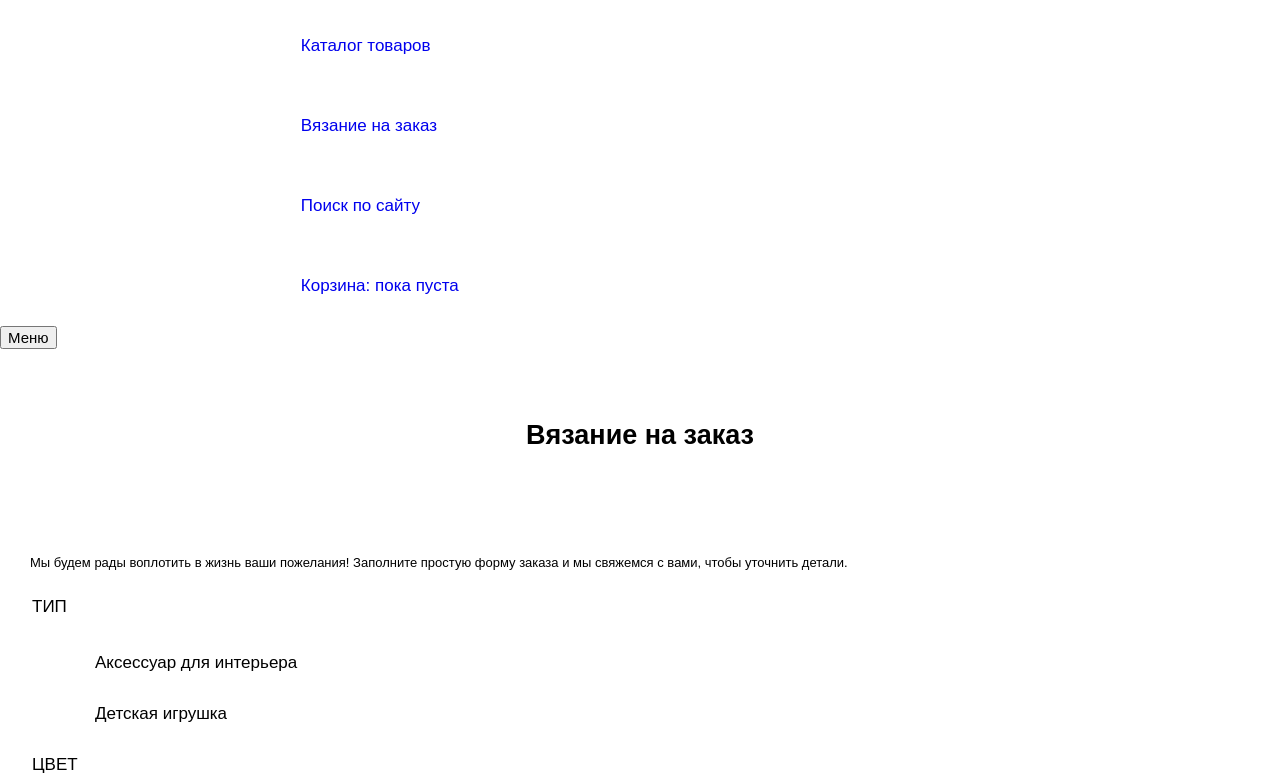
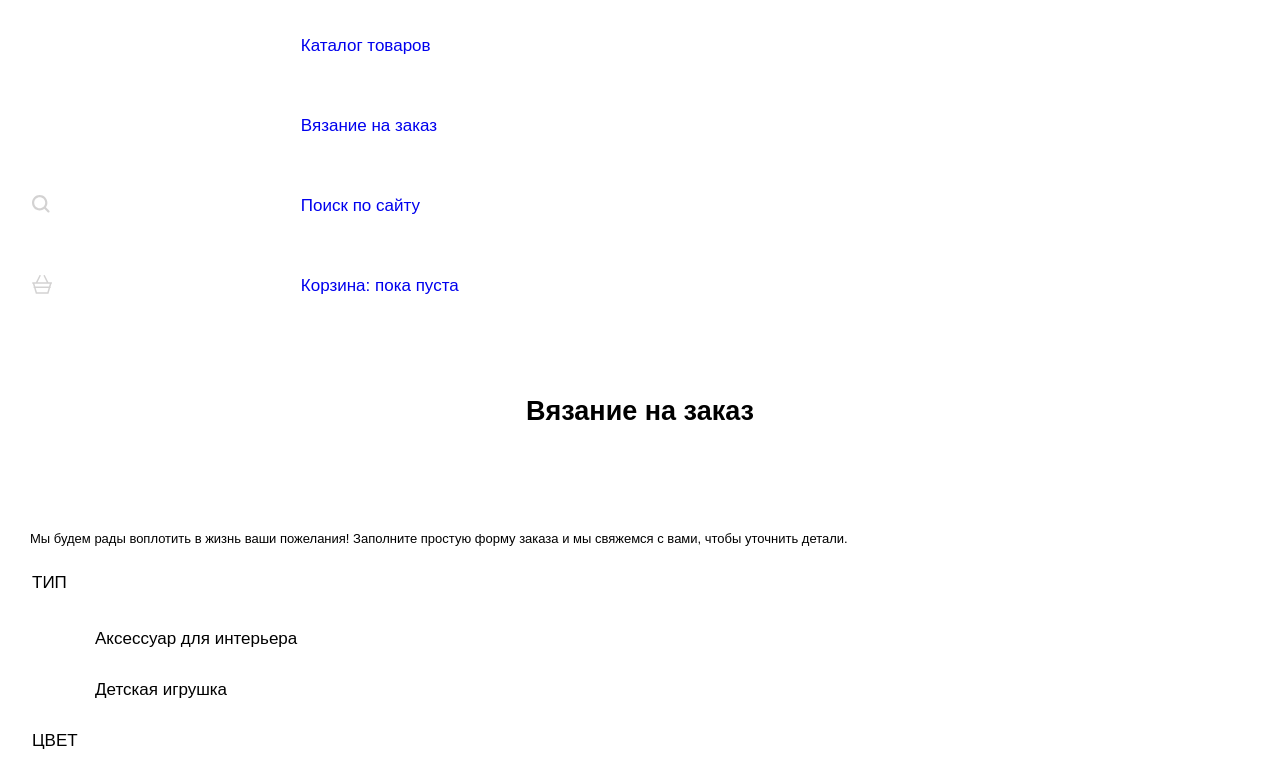
Before and after one commit to Yellrus/194334-mishka, a website: page form.html in a window 1280 px wide. Shown: the part 73-852 px from the top of the page. Drawn offline with nearby package versions, Linux system fonts and the light colour scheme; files that its build step writes are made by us from their sources.

Commit message:
Копипаст стилей из index (page-header)

```diff
--- a/form.html
+++ b/form.html
@@ -18,10 +18,23 @@
     <nav class="page-header__nav" role="navigation">
       <a class="page-header__item" href="#">Каталог товаров</a>
       <a class="page-header__item" href="#">Вязание на заказ</a>
-      <a class="page-header__item  page-header__item--icon  page-header__item--search" href="#">Поиск по сайту</a>
-      <a class="page-header__item  page-header__item--icon  page-header__item--basket" href="#">Корзина: пока пуста</a>
+      <a class="page-header__item  page-header__item--icon  page-header__item--search" href="#">
+        <svg class="page-header__item-icon"  version="1.1" id="Layer_1" xmlns="http://www.w3.org/2000/svg" xmlns:xlink="http://www.w3.org/1999/xlink" x="0px" y="0px" width="17.6px" height="17.6px" viewBox="-0.8 -0.8 17.6 17.6" enable-background="new -0.8 -0.8 17.6 17.6" xml:space="preserve">
+          <path fill="#231F20" d="M16.47,14.93l-3.415-3.415C14.02,10.226,14.6,8.634,14.6,6.899c0-4.253-3.447-7.699-7.7-7.699 S-0.8,2.646-0.8,6.899s3.446,7.7,7.699,7.7c1.734,0,3.326-0.58,4.613-1.546l3.417,3.416c0.203,0.202,0.418,0.33,0.771,0.33 c0.607,0,1.1-0.492,1.1-1.1C16.8,15.459,16.739,15.2,16.47,14.93z M1.399,6.899c0-3.038,2.462-5.5,5.5-5.5s5.5,2.462,5.5,5.5 s-2.462,5.5-5.5,5.5S1.399,9.938,1.399,6.899z"/>
+        </svg>
+        Поиск по сайту
+      </a>
+      <a class="page-header__item  page-header__item--icon  page-header__item--basket" href="#">
+        <svg class="page-header__item-icon" version="1.1" id="Layer_1" xmlns="http://www.w3.org/2000/svg" xmlns:xlink="http://www.w3.org/1999/xlink" x="0px" y="0px" width="20.294px" height="18.849px" viewBox="264.205 370.961 20.294 18.849" enable-background="new 264.205 370.961 20.294 18.849" xml:space="preserve">
+          <path fill="#231F20" d="M283.75,378.19h-3.151l-3.407-6.814c-0.185-0.37-0.634-0.52-1.006-0.335 c-0.371,0.186-0.521,0.636-0.335,1.006l3.071,6.143h-9.138l3.072-6.143c0.185-0.371,0.035-0.821-0.335-1.006 c-0.37-0.185-0.821-0.035-1.006,0.335l-3.407,6.814h-3.151c-0.414,0-0.75,0.336-0.75,0.75s0.336,0.75,0.75,0.75h0.157l0.855,2.991 c-0.187,0.137-0.316,0.347-0.316,0.595c0,0.396,0.309,0.71,0.697,0.739l1.656,5.795h12.697l1.656-5.795 c0.388-0.028,0.698-0.344,0.698-0.739c0-0.249-0.129-0.459-0.316-0.596l0.854-2.991h0.157c0.414,0,0.75-0.336,0.75-0.75 S284.164,378.19,283.75,378.19z M279.569,388.311h-10.433l-1.224-4.284h12.881L279.569,388.311z M281.222,382.526h-13.739 l-0.81-2.836h15.359L281.222,382.526z"/>
+        </svg>
+        Корзина: пока пуста
+      </a>
     </nav>
-    <button class="page-header__menu-toggle" type="button">Меню</button>
+    <button class="page-header__hamburger  is-active" type="button">
+
+      Меню
+    </button>
   </header>
 
   <section class="section-top">
```
Also changed, not shown: catalog.html (+16 -3 lines).
